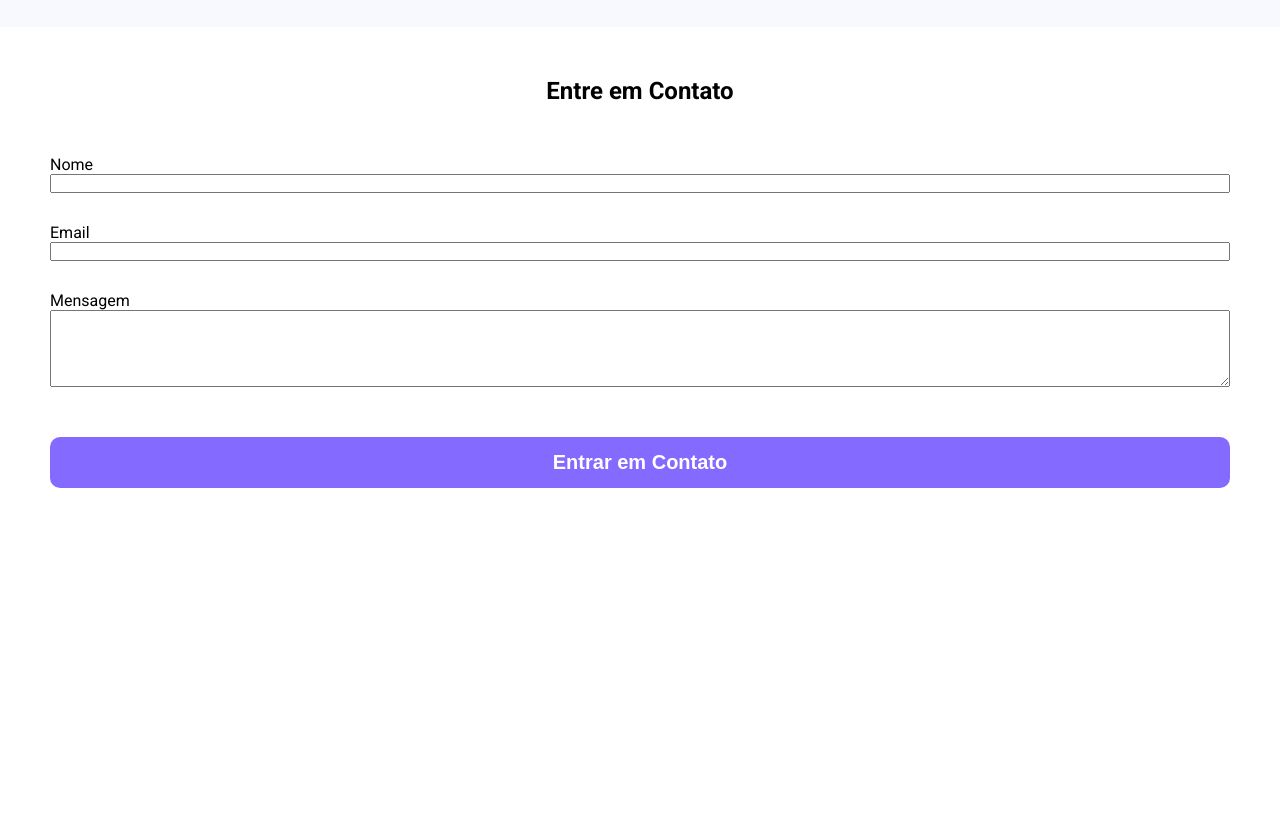
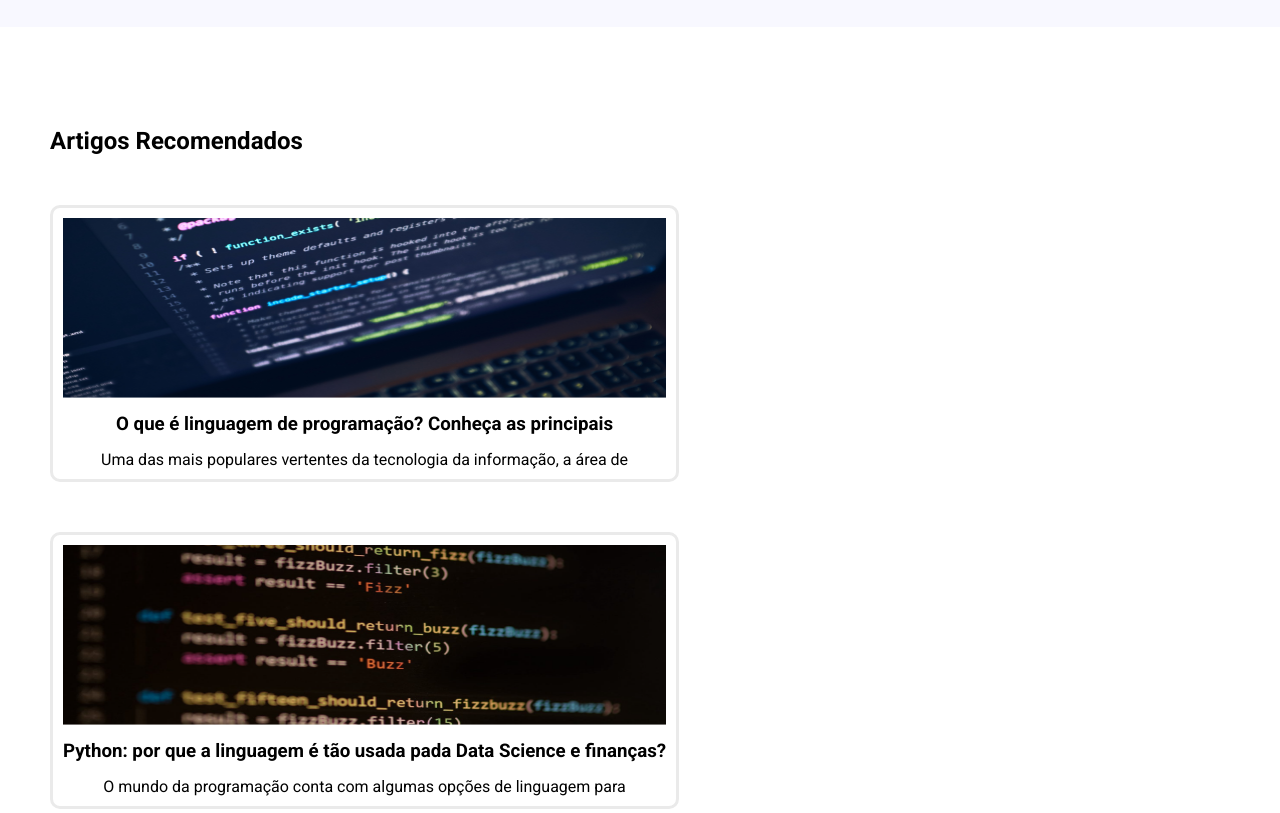
Before and after one commit to machadolucasalmeida/Challanges-CodeLab, a plain HTML site: page 3/index.html in a window 1280 px wide. Shown: the part 720-1533 px from the top of the page. Before the commit the page ends 1258 px from the top, so only its background shows below. Drawn offline with Linux system fonts and the light colour scheme.

Commit message:
updating project

```diff
--- a/3/style.css
+++ b/3/style.css
@@ -78,9 +78,43 @@ body {
   border-radius: 10px;
 }
 
-main {
-  display: none;
+.main-articles-container {
+  display: flex;
+  flex-direction: column;
+  align-items: start;
+  justify-content: center;
+  text-align: center;
+  padding: 0px 50px;
+  margin-bottom: 70px;
 }
+
+.main-articles-container h2 {
+  margin-top: 100px;
+  margin-bottom: 50px;
+}
+
+.articles {
+  display: flex;
+  flex-direction: column;
+  gap: 50px;
+}
+
+.card-articles {
+  display: flex;
+  flex-direction: column;
+  align-items: center;
+  justify-content: center;
+  border: 3px solid var(--gray-20);
+  border-radius: 10px;
+  padding: 10px;
+  gap: 15px;
+}
+
+.card-articles img {
+  width: 100%;
+  height: 180px;
+}
+
 
 .footer-container {
   display: flex;
@@ -88,6 +122,7 @@ main {
   align-items: center;
   justify-content: center;
   padding: 50px 50px;
+  background-color: var(--gray-40);
 }
 
 .footer-container form {
```
